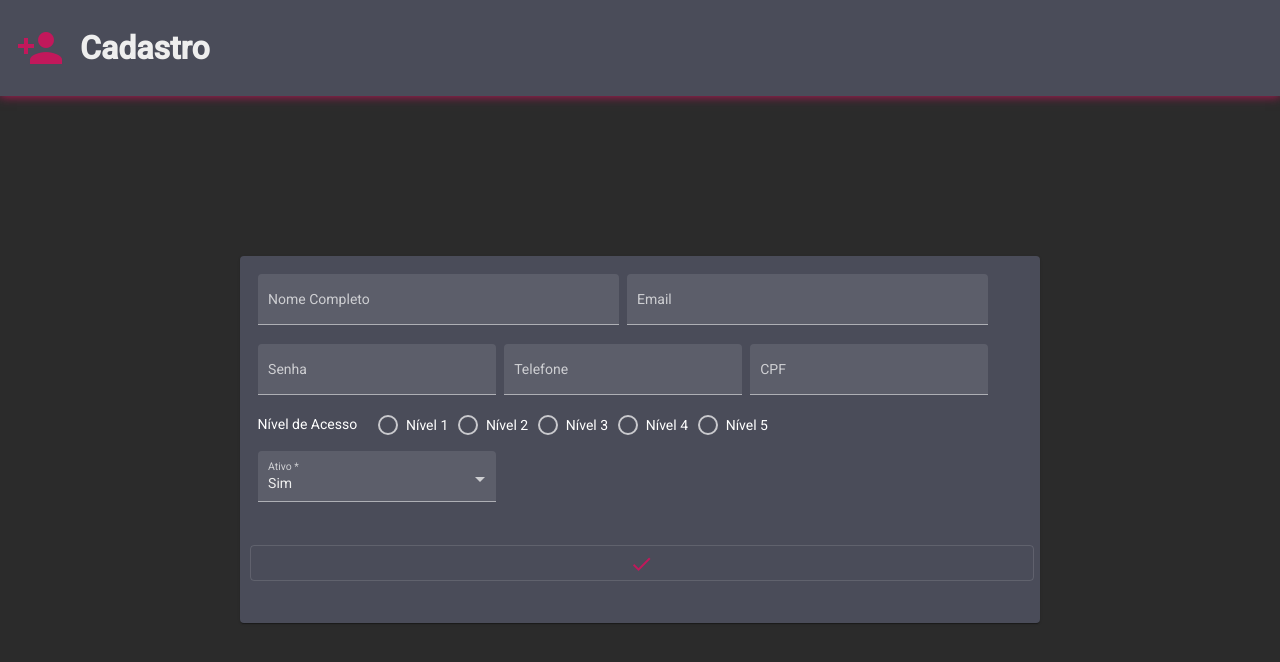
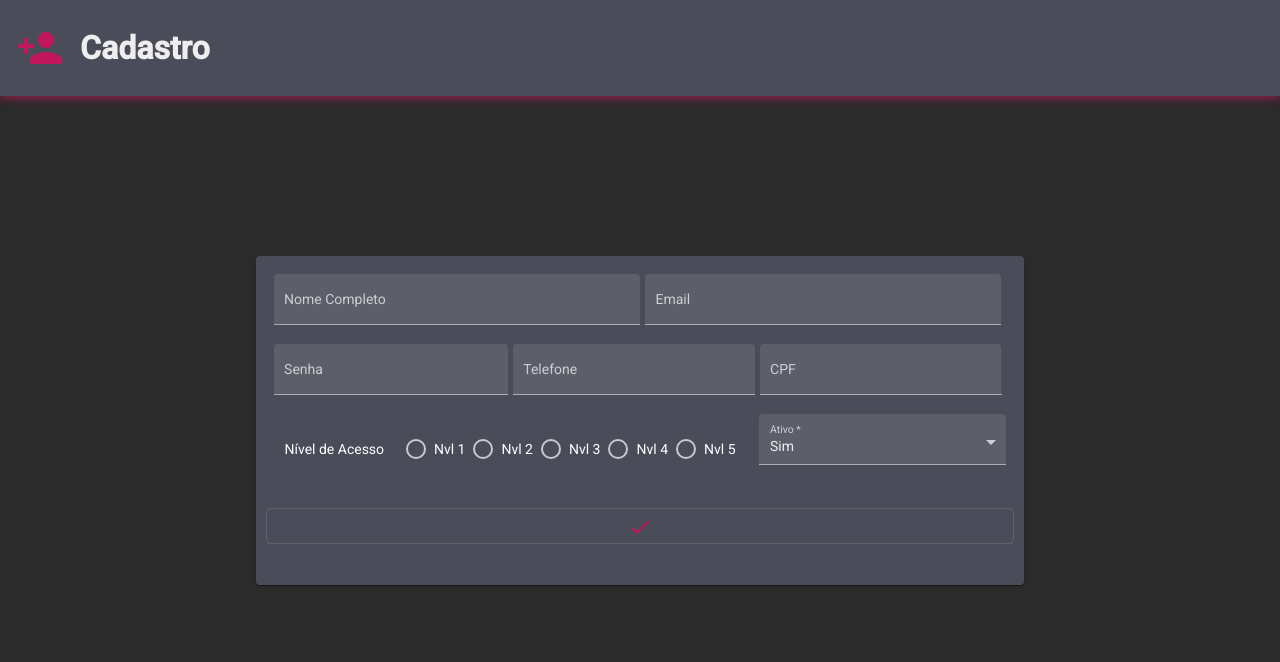
Before and after one commit to kohiiart/projeto-login-page-GEW, an Angular app in the folder login-page/: page / in a window 1280 px wide. Shown: the top 662 px of the page. Built offline with nearby package versions, Linux system fonts and the light colour scheme.

Commit message:
Page Login GEW
feat 23/08: atualiza uso do flexlayouts e formgroup

```diff
--- a/login-page/src/app/app.module.ts
+++ b/login-page/src/app/app.module.ts
@@ -16,6 +16,7 @@ import {MatRadioModule} from '@angular/material/radio';
 import { HeaderComponent } from './components/header/header.component';
 import {MatIconModule} from '@angular/material/icon';
 import {MatSelectModule} from '@angular/material/select';
+import { ReactiveFormsModule } from '@angular/forms';
 
 @NgModule({
   declarations: [
@@ -36,7 +37,8 @@ import {MatSelectModule} from '@angular/material/select';
     MatInputModule,
     MatRadioModule,
     MatIconModule,
-    MatSelectModule
+    MatSelectModule,
+    ReactiveFormsModule
   ],
   providers: [],
   bootstrap: [AppComponent]
--- a/login-page/src/app/components/card-info/card-info.component.css
+++ b/login-page/src/app/components/card-info/card-info.component.css
@@ -1,5 +1,4 @@
 .card{
     margin-top: 10rem;
     background-color: var(--color-tertiary);
-    width: 60%;
 }
--- a/login-page/src/app/components/card-info/card-info.component.html
+++ b/login-page/src/app/components/card-info/card-info.component.html
@@ -1,5 +1,5 @@
-    <div class="card-space" fxLayout="row" fxLayoutAlign="center center">
-        <mat-card class="card" >
+    <div class="card-space" fxLayout="row wrap" fxLayoutAlign="center center">
+        <mat-card class="card" fxFlex="60">
             <app-input-info></app-input-info>
         </mat-card>
     </div>
--- a/login-page/src/app/components/input-info/input-info.component.css
+++ b/login-page/src/app/components/input-info/input-info.component.css
@@ -1,24 +1,14 @@
 .input{
-    margin-right: 0.5rem;
     color: var(--color-primary);
-    width:31%;
 }
 mat-card-actions{
     color: var(--color-primary);
 }
 .login-form{
-    width: 100%;
     padding: 0.1rem;
 }
-.level-label{
-    margin-right: 1rem;
-}
 .level-radio{
-    margin-inline: 0.3rem;
-    margin-bottom: 1rem;
-}
-.name-input, .email-input{
-    width: 47%;
+    margin-right: 0.5rem;
 }
 .submit-btn{
     width: 100%;
--- a/login-page/src/app/components/input-info/input-info.component.html
+++ b/login-page/src/app/components/input-info/input-info.component.html
@@ -1,41 +1,43 @@
-<form class="login-form">
-    <div class="inputs">
-        <mat-form-field class="name-input input" appearance="fill" >
+<form class="login-form" [formGroup]="profileForm">
+
+    <div class="inputs" fxLayout="row wrap" fxLayoutGap="5px">
+        <mat-form-field class="name-input input" appearance="fill" fxFlex="50">
           <mat-label >Nome Completo</mat-label>
-          <input matInput placeholder="Ex. Fernando" autocomplete="off" >
+          <input matInput placeholder="Ex. Fernando" autocomplete="off" formControlName="name">
         </mat-form-field>
 
-        <mat-form-field class="email-input input" appearance="fill" type="email">
+        <mat-form-field class="email-input input" appearance="fill" type="email" fxFlex="">
             <mat-label>Email</mat-label>
-            <input matInput placeholder="Ex. name@example.com" type="email" autocomplete="off">
+            <input matInput placeholder="Ex. name@example.com" type="email" autocomplete="off" formControlName="email">
           </mat-form-field>
 
-          <mat-form-field class="password-input input" appearance="fill" >
+          <mat-form-field class="password-input input" appearance="fill" fxFlex="">
             <mat-label>Senha</mat-label>
-            <input matInput type="password">
+            <input matInput type="password" formControlName="password">
           </mat-form-field>
 
-          <mat-form-field class="phone-input input" appearance="fill" >
+          <mat-form-field class="phone-input input" appearance="fill" fxFlex="33">
             <mat-label>Telefone</mat-label>
-            <input matInput placeholder="Ex. 9999-9999" type="tel" autocomplete="off">
+            <input matInput placeholder="Ex. 9999-9999" type="tel" autocomplete="off" formControlName="tel">
           </mat-form-field>
 
-          <mat-form-field class="cpf-input input" appearance="fill" >
+          <mat-form-field class="cpf-input input" appearance="fill" fxFlex="33">
             <mat-label>CPF</mat-label>
-            <input matInput type="tel" autocomplete="off">
+            <input matInput type="tel" autocomplete="off" formControlName="cpf">
           </mat-form-field>
           <br>
-          <mat-radio-group aria-label="Nível de Acesso" fxLayout="row">
+          <mat-radio-group aria-label="Nível de Acesso" fxLayout="row" formControlName="radiobox" fxFlex="" fxLayoutAlign="space-around center">
             <mat-label class="level-label">Nível de Acesso</mat-label>
             <div class="radios">
-                <mat-radio-button class="level-radio" value="1">Nível 1</mat-radio-button>
-                <mat-radio-button class="level-radio" value="2">Nível 2</mat-radio-button>
-                <mat-radio-button class="level-radio" value="3">Nível 3</mat-radio-button>
-                <mat-radio-button class="level-radio" value="4">Nível 4</mat-radio-button>
-                <mat-radio-button class="level-radio" value="5">Nível 5</mat-radio-button>
+                <mat-radio-button class="level-radio" value="1">Nvl 1</mat-radio-button>
+                <mat-radio-button class="level-radio" value="2">Nvl 2</mat-radio-button>
+                <mat-radio-button class="level-radio" value="3">Nvl 3</mat-radio-button>
+                <mat-radio-button class="level-radio" value="4">Nvl 4</mat-radio-button>
+                <mat-radio-button class="level-radio" value="5">Nvl 5</mat-radio-button>
             </div>
             </mat-radio-group>
-            <mat-form-field class="active-input input" appearance="fill" >
+            <br>
+            <mat-form-field class="active-input input" appearance="fill" fxFlex="33.7">
               <mat-label>Ativo</mat-label>
               <select matNativeControl required>
                 <option value="sim">Sim</option>
@@ -45,6 +47,6 @@
     </div>
 
     <mat-card-actions>
-        <button mat-stroked-button type="submit" class="submit-btn"><mat-icon>done</mat-icon></button>
+        <button (click)="send()" mat-stroked-button type="submit" class="submit-btn"><mat-icon>done</mat-icon></button>
     </mat-card-actions>
   </form>
--- a/login-page/src/app/components/input-info/input-info.component.ts
+++ b/login-page/src/app/components/input-info/input-info.component.ts
@@ -1,13 +1,5 @@
 import { Component, OnInit } from '@angular/core';
-import {FormControl, FormGroupDirective, NgForm, Validators} from '@angular/forms';
-import {ErrorStateMatcher} from '@angular/material/core';
-
-export class MyErrorStateMatcher implements ErrorStateMatcher {
-  isErrorState(control: FormControl | null, form: FormGroupDirective | NgForm | null): boolean {
-    const isSubmitted = form && form.submitted;
-    return !!(control && control.invalid && (control.dirty || control.touched || isSubmitted));
-  }
-}
+import {FormControl, FormGroup, NgForm, Validators} from '@angular/forms';
 
 @Component({
   selector: 'app-input-info',
@@ -15,14 +7,28 @@ export class MyErrorStateMatcher implements ErrorStateMatcher {
   styleUrls: ['./input-info.component.css']
 })
 export class InputInfoComponent implements OnInit {
-  emailFormControl = new FormControl('', [Validators.required, Validators.email]);
+  profileForm = new FormGroup({
+    name: new FormControl(''),
+    email: new FormControl(''),
+    password: new FormControl(''),
+    tel: new FormControl(''),
+    cpf: new FormControl(''),
+    radiobox: new FormControl(''),
 
-  matcher = new MyErrorStateMatcher();
-
-
-  constructor() { }
+  });
+  constructor() {
+    this.profileForm.value.name;
+    this.profileForm.value.email;
+    this.profileForm.value.password;
+    this.profileForm.value.tel;
+    this.profileForm.value.cpf;
+    this.profileForm.value.radiobox;
+  }
 
   ngOnInit(): void {
   }
-
+  send(){
+    //event.preventDefault();
+    console.log(this.profileForm.value.radiobox)
+  }
 }
```
